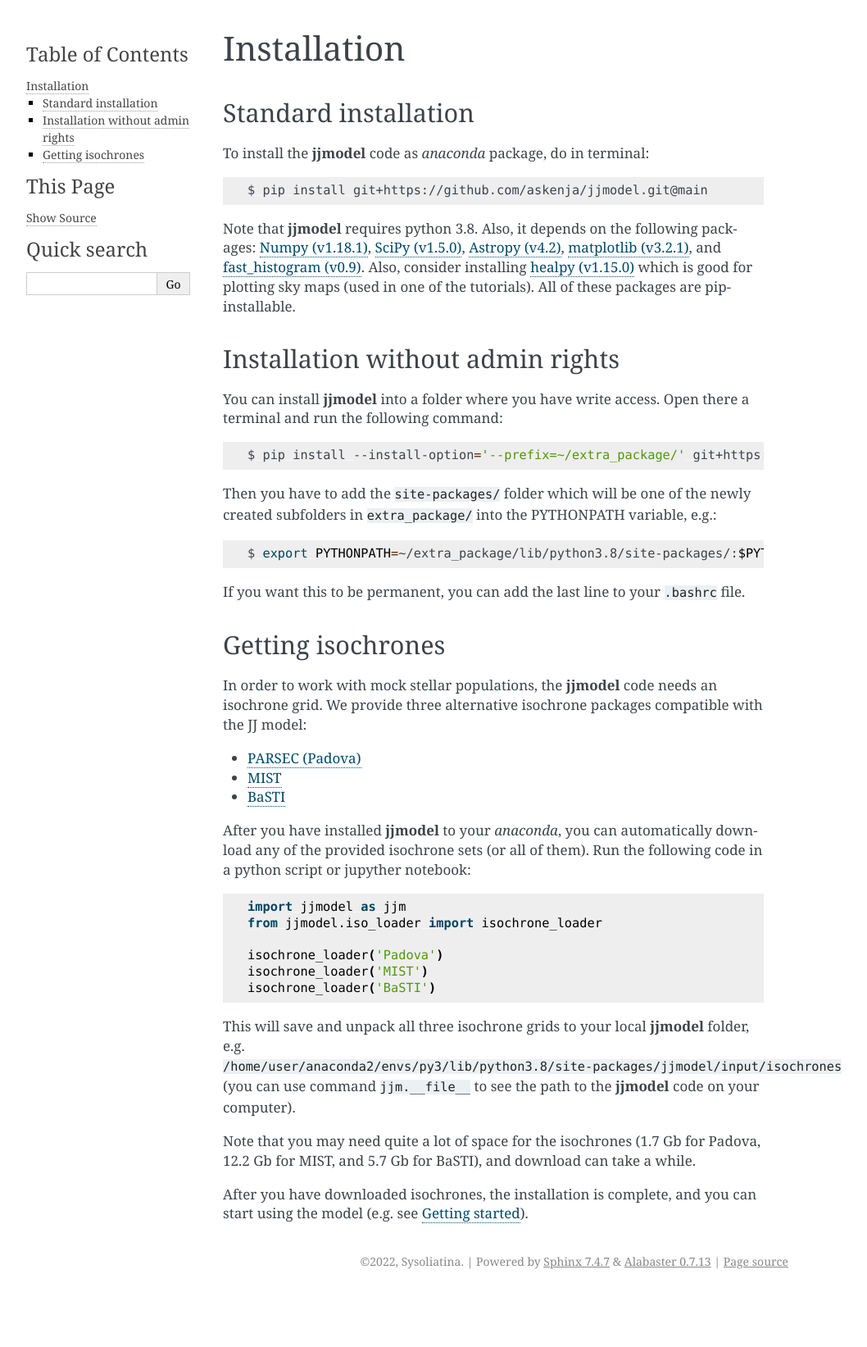
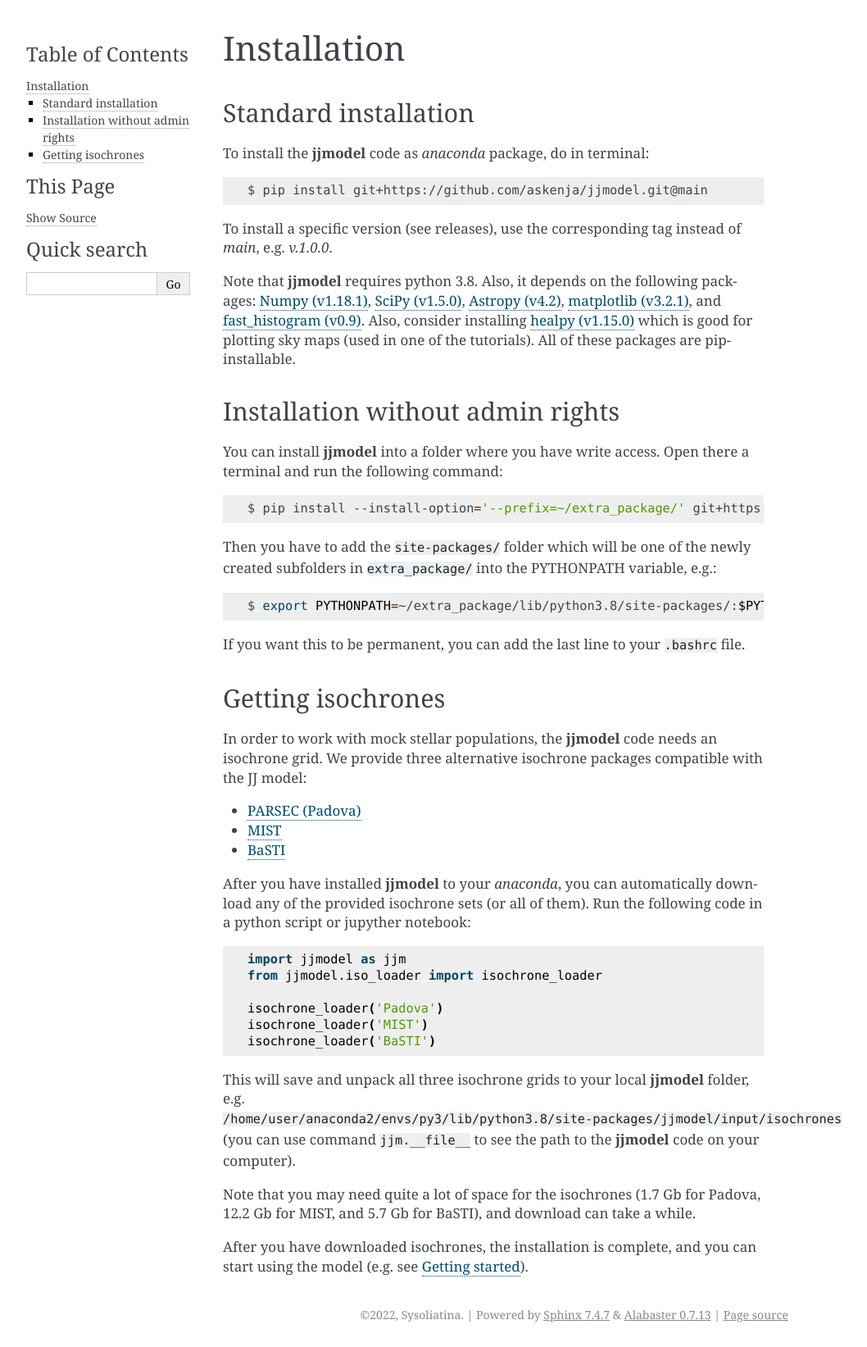
Before and after one commit to askenja/jjmodel, a Sphinx documentation site: the page built from jjmodel/docs/source/installation.rst, in a window 1280 px wide. Shown: the whole page at 82% size, without its empty margins (148-1206 px from the left). Built offline with Sphinx 7.4.7, drawn with Linux system fonts in a browser that asks for light colours; before the commit the page ends 1578 px from its top, so only the background shows below that.

Commit message:
Update installation.rst

```diff
--- a/jjmodel/docs/source/installation.rst
+++ b/jjmodel/docs/source/installation.rst
@@ -16,6 +16,8 @@
 .. code-block:: bash
 
    $ pip install git+https://github.com/askenja/jjmodel.git@main
+
+To install a specific version (see releases), use the corresponding tag instead of *main*, e.g. *v.1.0.0*.
 
 Note that **jjmodel** requires python 3.8. Also, it depends on the following packages:
 `Numpy (v1.18.1) <https://numpy.org/>`_, `SciPy (v1.5.0) <http://www.scipy.org/>`_,
```
